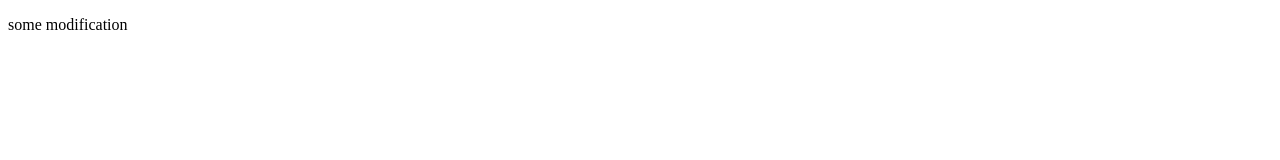
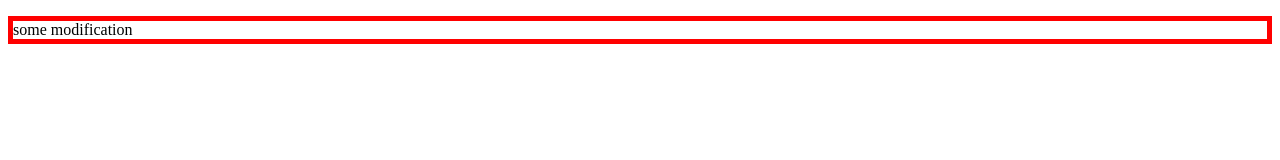
Before and after one commit to mourad-hassani/git-test, a plain HTML site: page index.html in a window 1280 px wide. Drawn offline with Linux system fonts and the light colour scheme.

Commit message:
some styling

```diff
--- a/index.html
+++ b/index.html
@@ -6,6 +6,6 @@
     <title>Document</title>
   </head>
   <body>
-    <p>some modification</p>
+    <p style="border: 5px solid red;">some modification</p>
   </body>
 </html>
```
